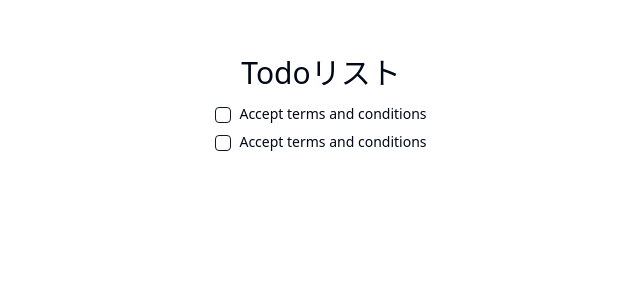
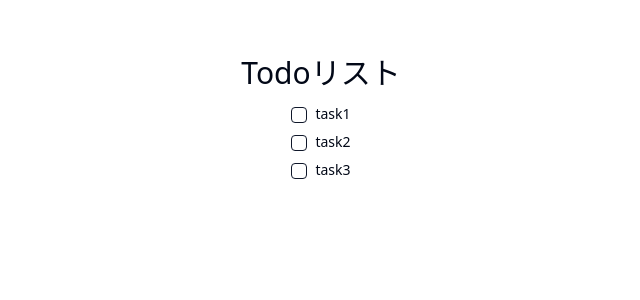
Before and after one commit to nakashimashin/Todo-go-echo-gorm-react-mysql-, a React (Vite) app in the folder front/: page / in a window 1280 px wide. Shown: the top 300 px of the page, without its empty margins (319-959 px from the left). Built offline with nearby package versions, Linux system fonts and the light colour scheme.

Commit message:
map関数で繰り返し表示(front)

```diff
--- a/front/src/pages/Todo.tsx
+++ b/front/src/pages/Todo.tsx
@@ -1,21 +1,26 @@
-'use client'
+import { Checkbox } from '@/components/ui/checkbox'
+import { Task } from '@/types/index'
 
-import { Checkbox } from '@/components/ui/checkbox'
-
-const tasks = [
+const tasks : Task[] = [
   {
     id: 1,
-    task: "task1",
+    title: "task1",
+    created_at: new Date("2021-10-01"),
+    updated_at: new Date("2021-10-01"),
   },
   {
     id: 2,
-    task: "task2",
+    title: "task2",
+    created_at: new Date("2021-10-01"),
+    updated_at: new Date("2021-10-01"),
   },
   {
     id: 3,
-    task: "task3",
+    title: "task3",
+    created_at: new Date("2021-10-01"),
+    updated_at: new Date("2021-10-01"),
   },
-] as const
+]
 
 
 export const Todo = () => {
@@ -24,24 +29,18 @@ export const Todo = () => {
     <div className='flex flex-col items-center justify-center mt-[50px]'>
       <div className='text-[30px]'>Todoリスト</div>
       <div className='flex flex-col items-center space-y-3 mt-3'>
-        <div className='flex space-x-2'>
-          <Checkbox id='terms' />
-          <label
-            htmlFor="terms"
-            className='text-sm font-medium leading-none peer-disabled:cursor-not-allowed peer-disabled:opacity-70'
-            >
-              Accept terms and conditions
-          </label>
-        </div>
-        <div className='flex space-x-2'>
-          <Checkbox id='terms' />
-          <label
-            htmlFor="terms"
-            className='text-sm font-medium leading-none peer-disabled:cursor-not-allowed peer-disabled:opacity-70'
-            >
-              Accept terms and conditions
-          </label>
-        </div>
+        {tasks.map((task: Task) => {
+          return (
+            <div className='flex space-x-2' key={task.id}>
+              <Checkbox />
+              <label
+                className='text-sm font-medium leading-none peer-disabled:cursor-not-allowed peer-disabled:opacity-70'
+                >
+                  {task.title}
+              </label>
+            </div>
+          )
+        })}
       </div>
     </div>
   )
```
